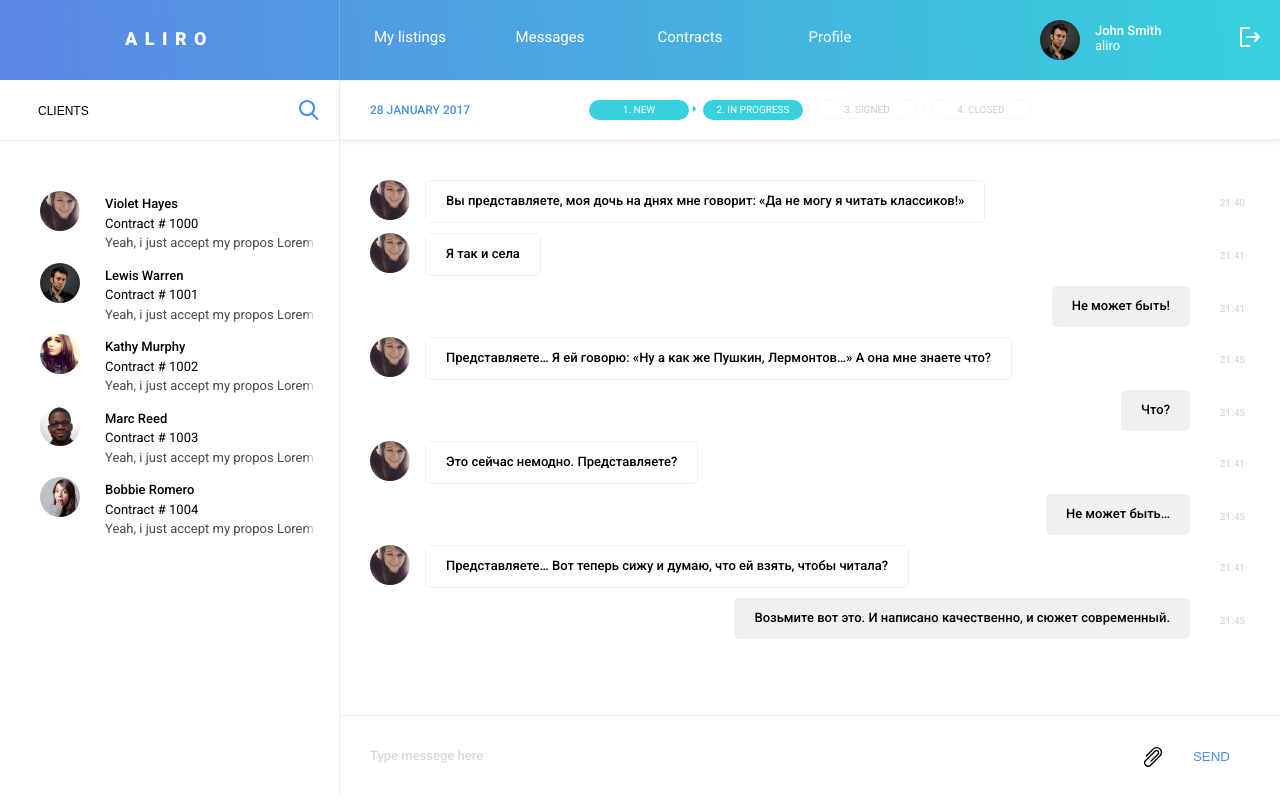
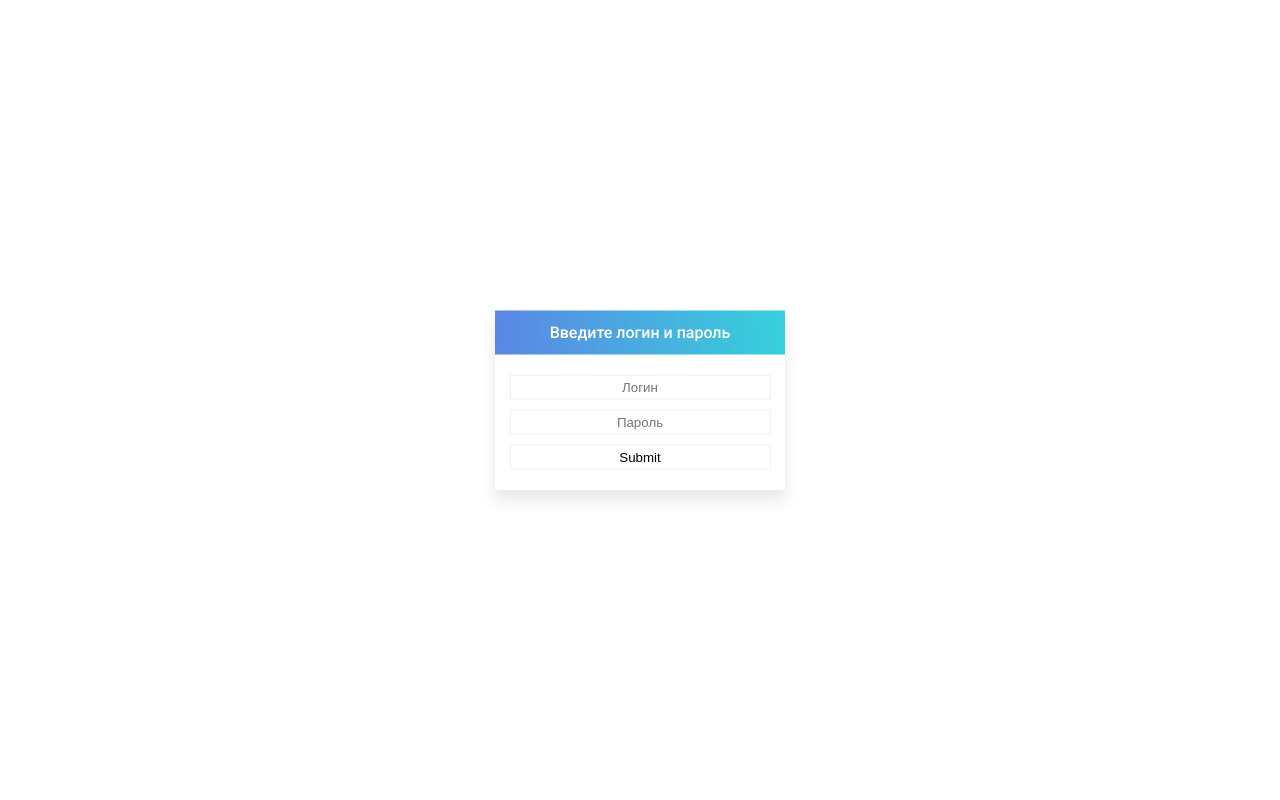
Before and after one commit to dimakrsna/messenger, a React app: page / in a window 1280 px wide. Built offline with nearby package versions, Linux system fonts and the light colour scheme.

Commit message:
начал работу над авторизацией

```diff
--- a/src/components/app.js
+++ b/src/components/app.js
@@ -1,20 +1,23 @@
 import React from 'react';
-import {BrowserRouter as Router} from "react-router-dom";
+import { BrowserRouter as Router } from "react-router-dom";
 import { HashRouter } from 'react-router-dom'
 
 //import Header component
-import {Header} from "./header/Header";
+import { Header } from "./header/Header";
 
 //import Sidebar component
-import {Sidebar} from "./sidebar/Sidebar";
+import { Sidebar } from "./sidebar/Sidebar";
 
 //import Messenger component
-import {Messenger} from "./Messenger/Messenger";
+import { Messenger } from "./Messenger/Messenger";
+
+//import LoginForm component
+import { LoginForm } from "./login/login";
 
 
 export class App extends React.Component {
-
     render(){
+        if(false){
             return (
                 <HashRouter history={Router.history}>
                     <div className="content-wrap">
@@ -24,5 +27,9 @@ export class App extends React.Component {
                     </div>
                 </HashRouter>
             )
+        } else {
+            return <LoginForm />
+        }
+
     }
 }
--- a/src/components/header/User.js
+++ b/src/components/header/User.js
@@ -1,16 +1,17 @@
 import React from 'react';
+import { usersData } from './../../data/usersData';
 
 export class User extends React.Component {
     render() {
         return (
             <div className="user user--top">
-                <a href="" className="user__info">
+                <div className="user__info">
                     <img src="/img/users/ava-02.jpg" alt="user" className="user__ava"/>
                     <p className="user__name-wrap">
-                        <span className="user__name">John Smith</span>
-                        <span className="user__company">aliro</span>
+                        <span className="user__name">{usersData[0].firstName} {usersData[0].secondName}</span>
+                        <span className="user__company">{usersData[0].entity}</span>
                     </p>
-                </a>
+                </div>
                 <a href="" className="logout"></a>
             </div>
         )
--- /dev/null
+++ b/src/components/login/login.js
@@ -0,0 +1,59 @@
+import React from 'react';
+import { usersData } from "../../data/usersData";
+import { store } from "../../store/contactListFilter";
+
+export class LoginForm extends React.Component {
+    constructor(props){
+        super(props);
+        this.state = {
+            usersData: usersData,
+            formText: ''
+        };
+    }
+
+    authenticationCheck(e){
+        e.preventDefault();
+
+        let name = this.refs.name.value,
+            pass = this.refs.pass.value,
+            checkLogin,
+            checkPass;
+
+        checkLogin = this.state.usersData.filter(function(item){
+            return item.login.search(name) !== -1;
+
+        });
+
+        if(checkLogin){
+            checkPass = checkLogin.filter(function(item){
+                return item.pass.search(pass) !== -1;
+            });
+        }
+
+        if (!checkLogin.length || !checkPass.length || !name.length || !pass.length) {
+            this.setState({formText: 'Неверно введенный логин или пароль'})
+            return false
+        } if(checkLogin[0].login == name && checkPass[0].pass == pass){
+                // console.log(store.getState());
+                store.dispatch()
+                this.setState({formText: ''})
+        } else {
+            this.setState({formText: 'Неверно введенный логин или пароль'})
+            return false
+        }
+    }
+
+    render(){
+        return (
+            <div className="login">
+                <p className="login__text">Введите логин и пароль</p>
+                <form action="" className="login__form">
+                    <input type="text" className="login__input" placeholder="Логин" ref="name" />
+                    <input type="password" className="login__input" placeholder="Пароль" ref="pass" />
+                    <input type="submit" className="login__btn" placeholder="Войти" onClick={(e)=>{this.authenticationCheck(e)}}/>
+                    <p className="login__help">{this.state.formText}</p>
+                </form>
+            </div>
+        )
+    }
+}
--- a/src/css/style.css
+++ b/src/css/style.css
@@ -837,6 +837,60 @@ figure embed {
     font-style: normal;
 }
 
+/*LOGIN*/
+
+.login {
+    width: 100%;
+    position: absolute;
+    left: 50%;
+    top: 50%;
+    padding-bottom: 10px;
+    transform: translate(-50%, -50%);
+    max-width: 290px;
+    box-shadow: 0px 10px 15px rgba(0, 0, 0, 0.10);
+}
+
+.login__input,
+.login__btn {
+    display: block;
+    height: 25px;
+    width: 90%;
+    margin: 0 auto 10px;
+    padding: 0 10px;
+    line-height: 25px;
+    text-align: center;
+    border: 1px solid #f0f0f0;
+    background: transparent;
+}
+
+.login__btn {
+    line-height: 1;
+    color: #000;
+}
+
+.login__btn:hover {
+    border-color: transparent;
+    background: #36d1dc;
+    color: #fff;
+}
+
+.login__text {
+    display: block;
+    padding: 10px 20px;
+    margin-bottom: 20px;
+    font-weight: 500;
+    text-align: center;
+    color: #fff;
+    background-image: linear-gradient(86deg, #5b86e5, #36d1dc);
+}
+
+.login__help {
+    display: block;
+    font-size: 0.8em;
+    color: red;
+    text-align: center;
+}
+
 /*------------------------------
 	RESPONSIVE max-width: 1200px
 -------------------------------*/
@@ -1019,12 +1073,18 @@ figure embed {
     }
 
     .search {
-        height: 50px;
-        line-height: 50px;
+        height: 60px;
+        padding-top: 5px;
+        line-height: 60px;
     }
 
+    .search__input {
+        display: block;
+    }
+
+
     .search__icon {
-        top: 15px;
+        top: 20px;
     }
 
     /*CLIENTS*/
@@ -1152,6 +1212,16 @@ figure embed {
     .message__txt {
         padding: 10px 15px;
     }
+
+    .search {
+        height: 50px;
+        padding-top: 0;
+        line-height: 50px;
+    }
+
+    .search__icon {
+        top: 15px;
+    }
 }
 
 /*------------------------------
--- /dev/null
+++ b/src/data/usersData.js
@@ -0,0 +1,10 @@
+export const usersData = [
+    {
+        firstName: 'Иван',
+        secondName: 'Петров',
+        login: 'admin',
+        pass: '123',
+        avatar: 'img/users/ava-02.jpg',
+        entity: 'Aliro'
+    }
+];
--- a/src/index.html
+++ b/src/index.html
@@ -3,12 +3,12 @@
 <head>
     <title>Messenger</title>
     <meta http-equiv="Content-Type" Content="text/html" charset="utf-8">
+    <link rel="stylesheet" href="css/style.css">
 </head>
 <body>
 <div id="root" class="root-wrap"></div>
 <script src="bundle.js"></script>
 <script src="https://ajax.googleapis.com/ajax/libs/jquery/2.1.3/jquery.min.js"></script>
-<!--<script src="js/libs.min.js"></script>-->
 <script src="js/main.js"></script>
 </body>
 </html>
--- a/src/store/contactListFilter.js
+++ b/src/store/contactListFilter.js
@@ -1,4 +1,5 @@
-import { createStore } from 'redux';
+import { createStore  } from 'redux';
+// import { combineReducers  } from 'redux';
 import { mainData } from "./../data/mainData";
 
 //initial state
@@ -7,17 +8,13 @@ const initialState = mainData;
 //constants (action.type)
 const ACTION_FILTERED_CONTACT_LIST = 'ACTION_FILTERED_CONTACT_LIST';
 
-//store
-const store = createStore(rootReducer);
-
 //action
 const filteredData = {
     type: ACTION_FILTERED_CONTACT_LIST,
     payload: null
 };
 
-//reducer
-function rootReducer(state = initialState, action){
+function contactListFilterReducer(state = initialState, action){
     switch(action.type){
         case ACTION_FILTERED_CONTACT_LIST: {
             return {
@@ -28,5 +25,13 @@ function rootReducer(state = initialState, action){
     return state;
 }
 
+//reducer
+// const rootReducer = combineReducers({
+//     contactListFilterReducer,
+//
+// })
+
+//store
+const store = createStore(contactListFilterReducer);
 
 export { store, filteredData }
```
Also changed, not shown: src/store/loginCheck.js (added, +31 -0 lines). Lines whose indentation alone changed are shown as unchanged.
